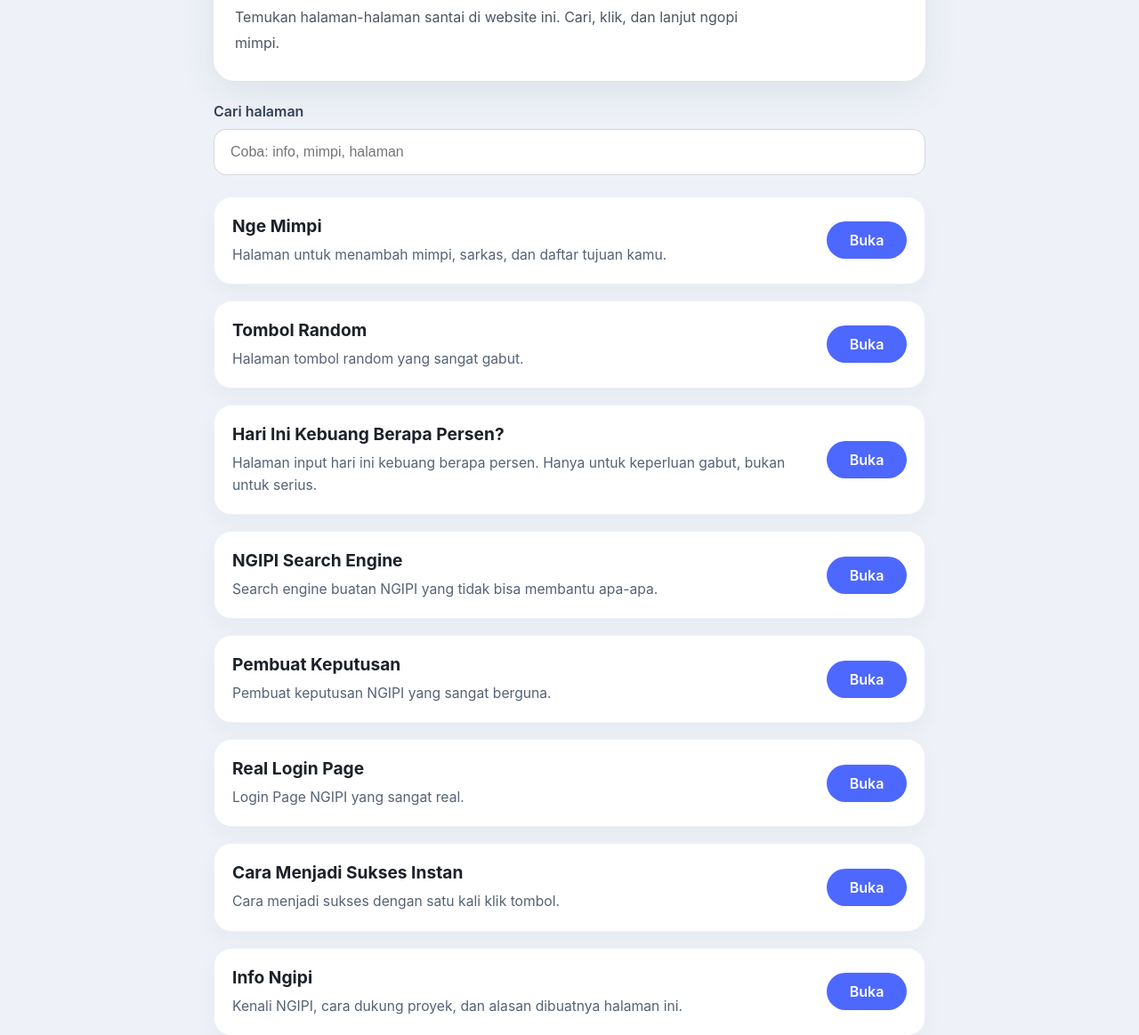
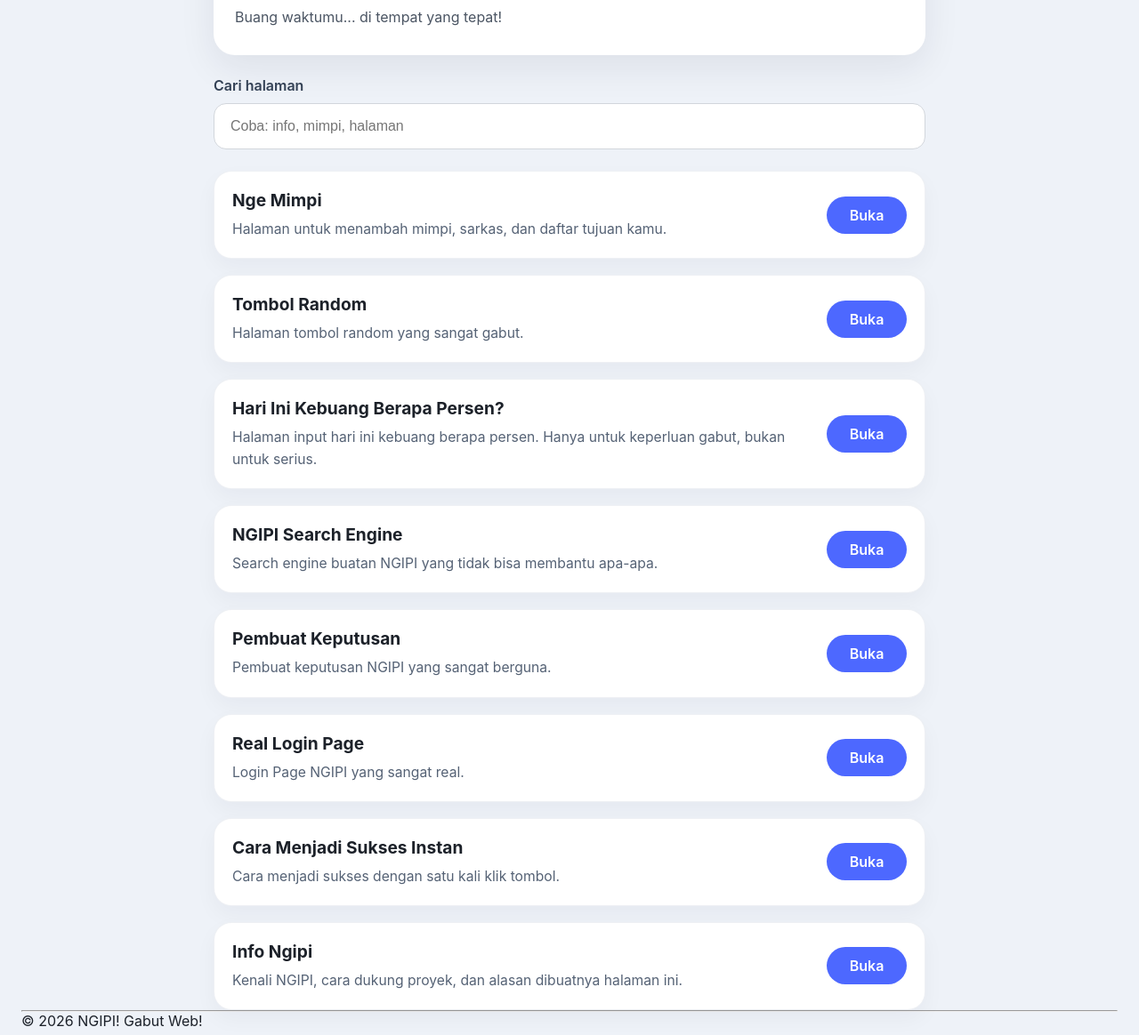
Before and after one commit to ArgusCalonDev/NGIPI, a website built with Vite: page ngipi/index.html in a window 1280 px wide. Shown: the part 136-1300 px from the top of the page at 89% size. Built offline with nearby package versions, Linux system fonts and the light colour scheme.

Commit message:
Improve: footer & tagline

```diff
--- a/ngipi/index.html
+++ b/ngipi/index.html
@@ -15,7 +15,7 @@
       <div>
         <p class="eyebrow">Selamat datang di</p>
         <h1>NGIPI!</h1>
-        <p class="lead">Temukan halaman-halaman santai di website ini. Cari, klik, dan lanjut ngopi mimpi.</p>
+        <p class="lead">Buang waktumu... di tempat yang tepat!</p>
       </div>
     </header>
 
@@ -93,6 +93,12 @@
     <p class="hint" id="noResults" hidden>Tidak ada halaman yang cocok. Coba kata kunci lain.</p>
   </main>
 
+  <footer>
+    <hr>
+
+    <p>&copy; 2026 NGIPI! Gabut Web!</p>
+  </footer>
+
   <script src="src/index.js" type="module"></script>
 
   <script src="https://pl29218685.profitablecpmratenetwork.com/25/ce/03/25ce03fe9e98b11f544b8f19c3a4c39e.js"></script>
```
Also changed, not shown: ngipi/nge-mimpi.html (+1 -1 lines).
